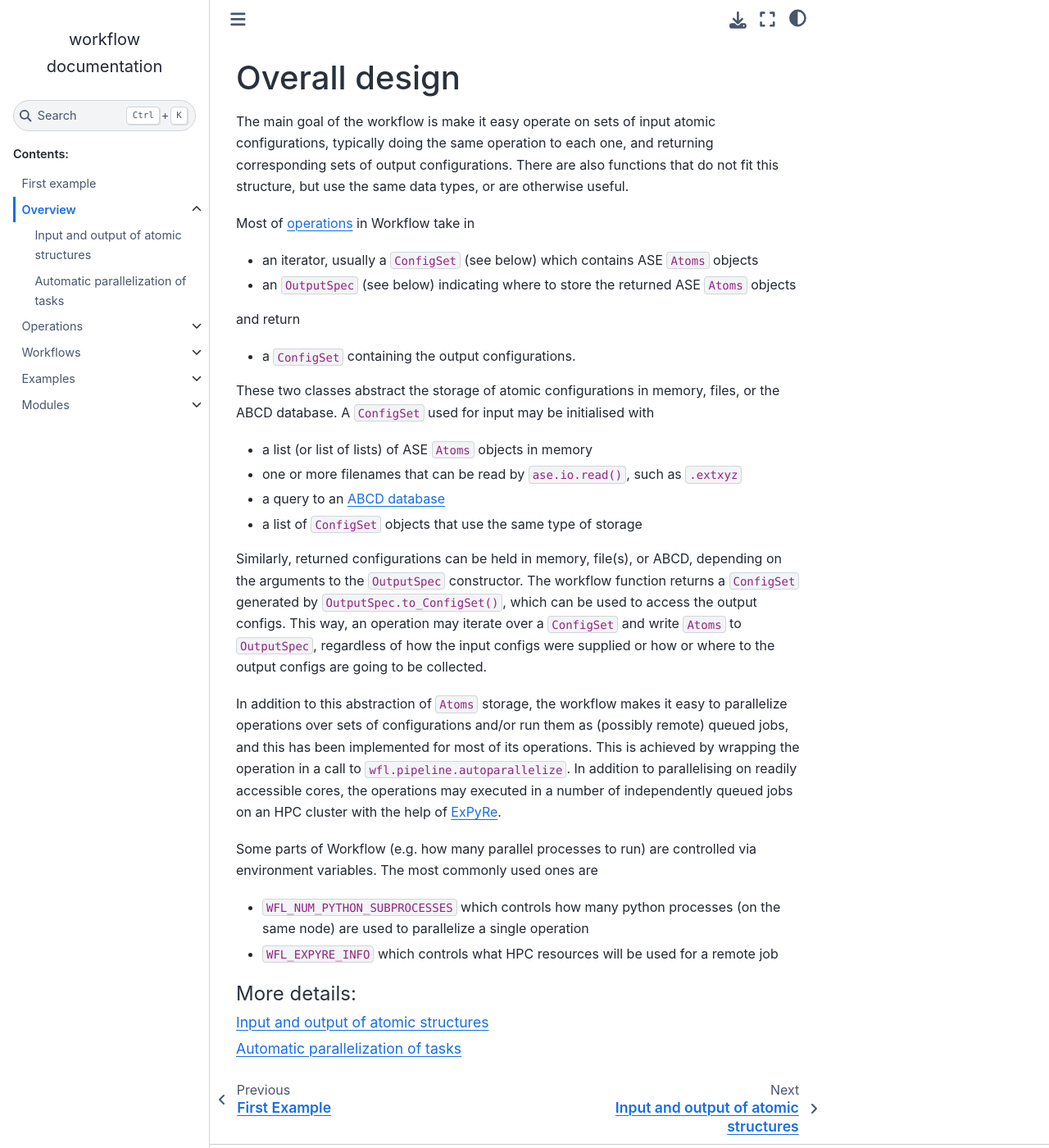
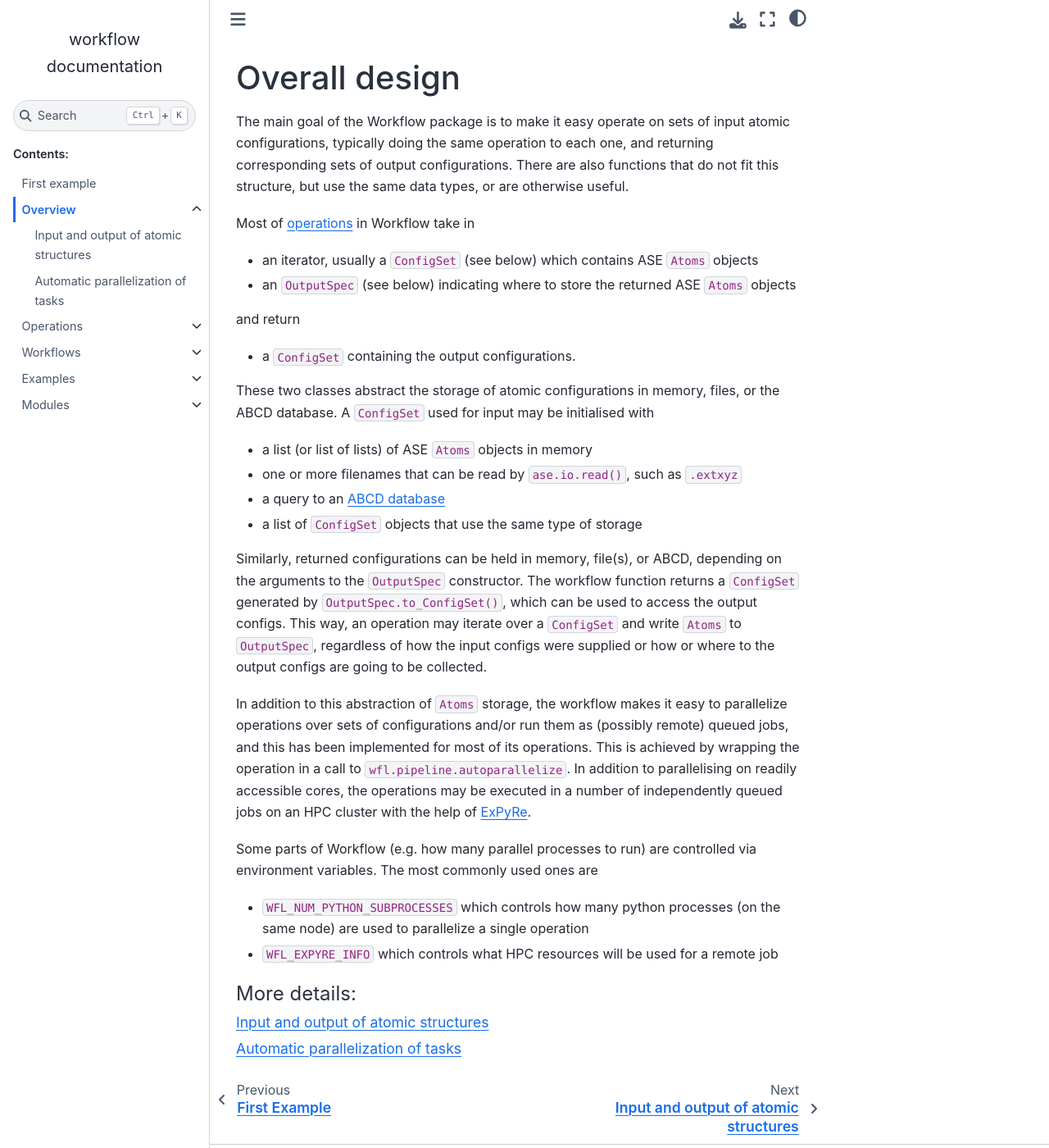
Before and after one commit to libAtoms/workflow, a Sphinx documentation site: the page built from docs/source/overview.rst, in a window 1280 px wide and 1400 px high. Shown: the whole window at 82% size. Built offline with Sphinx 7.4.7 and the Sphinx Book theme 1.1.4, drawn with Linux system fonts in a browser that asks for light colours.

Commit message:
A couple of typos in revised overview docs

```diff
--- a/docs/source/overview.rst
+++ b/docs/source/overview.rst
@@ -4,7 +4,7 @@
 Overall design
 ######################################
 
-The main goal of the workflow is make it easy operate on sets of input atomic
+The main goal of the Workflow package is to make it easy operate on sets of input atomic
 configurations, typically doing the same operation to each one, and
 returning corresponding sets of output configurations.  There are also
 functions that do not fit this structure, but use the same data types,
@@ -42,7 +42,7 @@ it easy to parallelize operations over sets of configurations and/or
 run them as (possibly remote) queued jobs, and this has been implemented
 for most of its operations.  This is achieved by wrapping the operation in a
 call to ``wfl.pipeline.autoparallelize``. In addition to parallelising
-on readily accessible cores, the operations may executed in a number
+on readily accessible cores, the operations may be executed in a number
 of independently queued jobs on an HPC cluster with the help of
 `ExPyRe <https://github.com/libAtoms/ExPyRe>`_.
 
```
